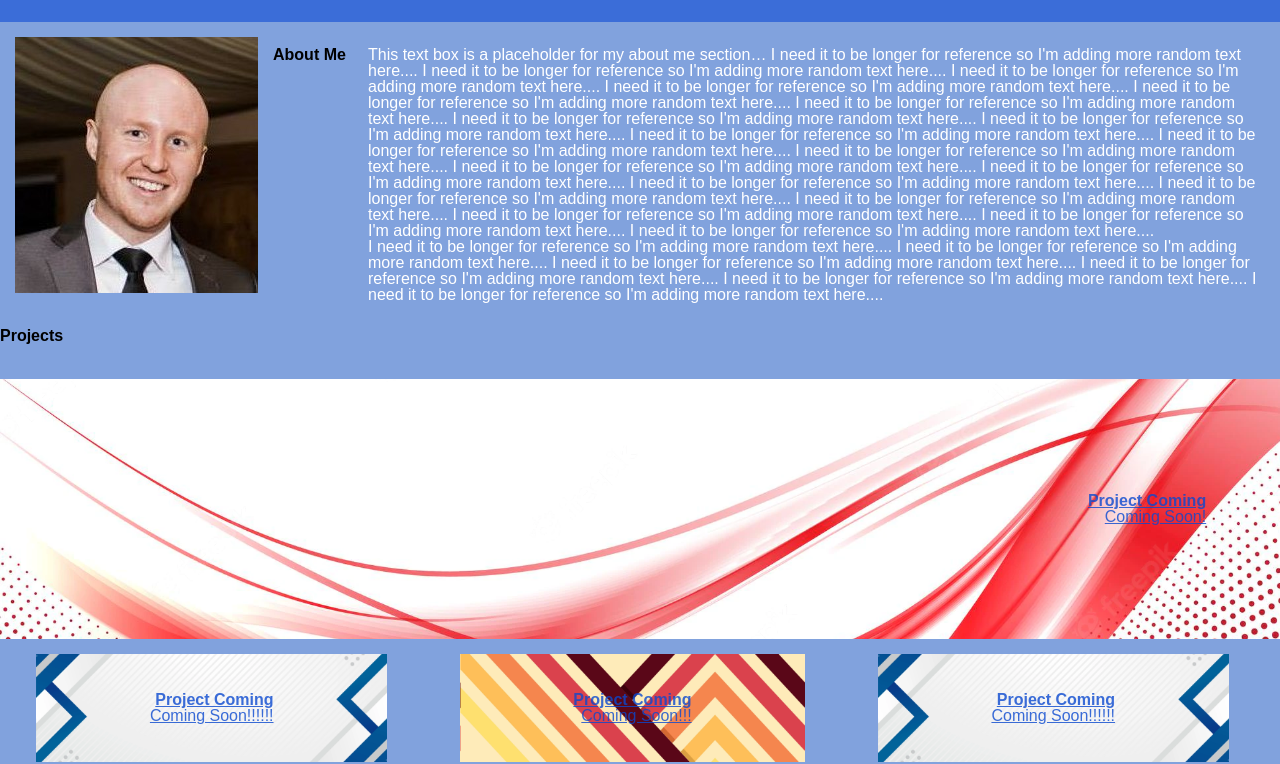
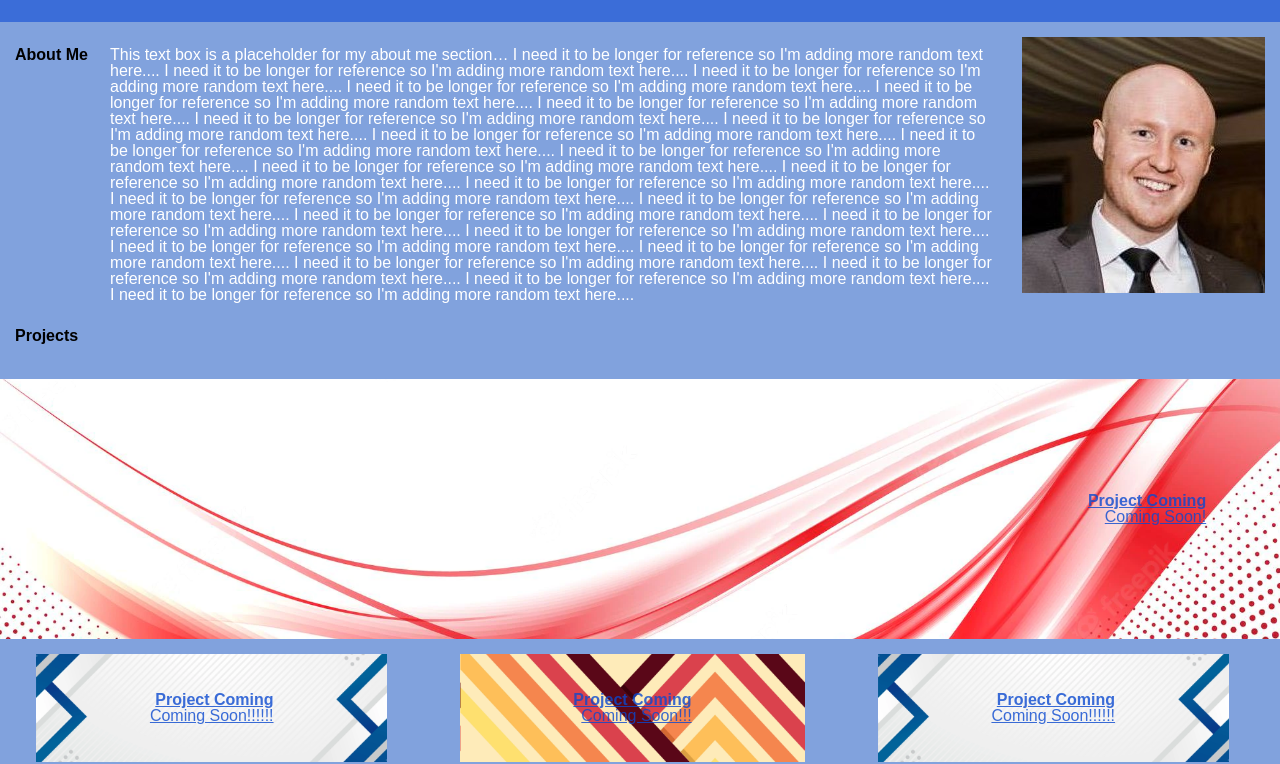
Before and after one commit to Chance0018/Challenge2CSS, a plain HTML site: page index.html in a window 1280 px wide. Shown: the part 64-828 px from the top of the page. Drawn offline with Linux system fonts and the light colour scheme.

Commit message:
changed position of profile image

```diff
--- a/assets/CSS/style.css
+++ b/assets/CSS/style.css
@@ -43,6 +43,7 @@ h2 {
     align-items: flex-start;
     min-width: 85px;
     font-weight: bolder;
+    margin-left: 15px;
 
 }
 
@@ -80,7 +81,7 @@ a:hover {
 }
 
 .banner {
-    float: left;
+    float: right;
     padding: 15px;
 }
 
@@ -100,10 +101,6 @@ a:hover {
   justify-content: space-around;
   flex-wrap: wrap;
   align-items: flex-start;
-}
-
-.contactme h2  {
-    margin-left: 15px;
 }
 
 .about-section {
```
